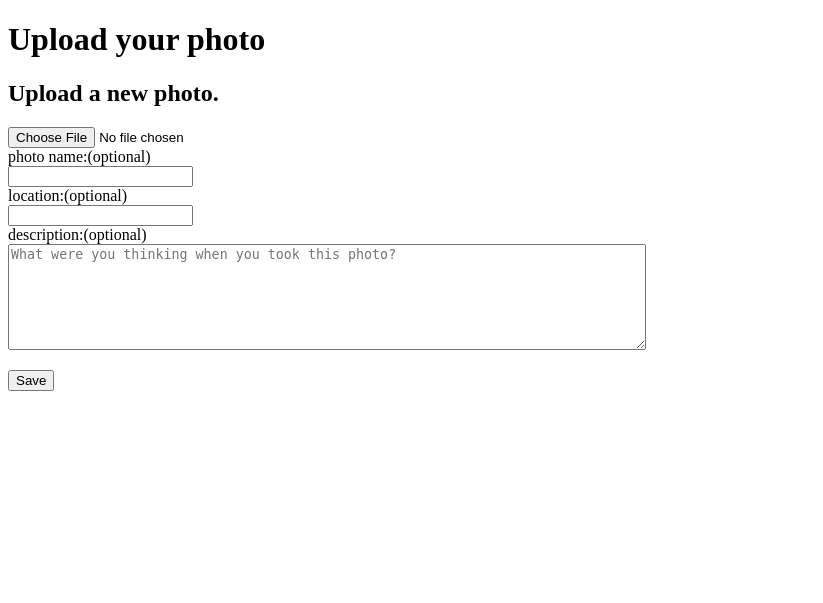
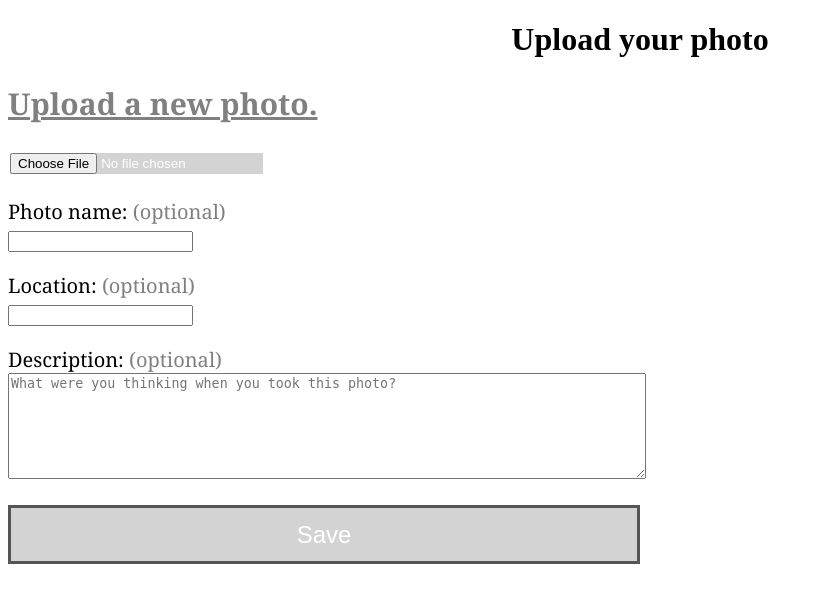
Before and after one commit to avispeng/A1_web_development, a Flask app: a page that uses app/templates/base.html in a window 1280 px wide. Shown: the top 603 px of the page, without its empty margins (0-823 px from the left). Run offline with Flask 2, Linux system fonts and the light colour scheme; the visitor is signed in with stand-in values (Sample User, id 1); some libraries are stand-ins or nearby versions.

Commit message:
update UI mainly

```diff
--- a/app/config.py
+++ b/app/config.py
@@ -1,4 +1,4 @@
 db_config = {'user': 'root',
-             'password': '',
+             'password': 'ece1779pass',
              'host': '127.0.0.1',
              'database': 'photo_browser'}
--- a/app/main.py
+++ b/app/main.py
@@ -191,6 +191,16 @@ def file_uploaded(username):
     allowed_ext = set(['jpg','jpeg','png','gif'])
     f = request.files['myFile']
     fn = f.filename
+    # handling filename length
+    if len(fn) > 30:
+        try:
+            rez = fn.split(".")
+            fn = rez[0][0:15] + "." + rez[1]
+            print("fn formatted is: " + fn)
+        except:
+            # invalid file input
+            return redirect(url_for('home_page', username=session['username']))
+
     img_name = request.form.get('img_name',"")
     if img_name == "":
         img_name = fn
--- /dev/null
+++ b/app/static/css/styles.css
@@ -0,0 +1,25 @@
+body.frontcover {
+    /* note url always with respect to itself*/
+    background-image: url({{ url_for('static', filename='images/background.jpg')}});
+    background-size: cover;
+    background-repeat: no-repeat;        /*repeat-x, repeat-y*/
+}
+
+h1.front{
+    color: grey;
+}
+
+h2.grey{
+    text-decoration: underline;
+    font-size: 30px;
+    color: grey;
+    font-weight: bold;
+    font-family: Georgia, "Times New Roman", Times, serif;
+}
+
+/*displaying p format*/
+p.display{
+    font-family: Georgia, "Times New Roman", Times, serif;
+    font-size: 20px;
+
+}
--- a/app/templates/base.html
+++ b/app/templates/base.html
@@ -1,6 +1,9 @@
 <!DOCTYPE html>
 <html lang="en">
 <head>
+     <link rel="stylesheet" type="text/css" href={{url_for('static',
+                filename="css/styles.css")}}>
+    {% block head %}
     <style>
         li.photo_list {
             display: inline-block;
@@ -12,10 +15,14 @@
     </style>
     <meta charset="UTF-8">
     <title>{{title}}</title>
+     {% endblock %}
 </head>
+
 <body>
-    <h1>{{title}}</h1>
+<h1 align="center">{{title}} {% block image %} {% endblock %} </h1>
     {% block content %}
     {% endblock %}
 </body>
+
+
 </html>
--- a/app/templates/file_upload.html
+++ b/app/templates/file_upload.html
@@ -1,17 +1,50 @@
 {% extends "base.html" %}
+{% block head %}
+{{ super() }}
+<style>
+input[type=submit].save {
+    font-size: 24px;
+    box-sizing: border-box;
+    width: 50%;
+    padding: 1%;
+    background: lightgrey;
+    border: 3px solid #555;
+    color: #fff;
+    }
+input[type=submit].save:hover{
+    background: lightblue;
+}
+
+input[type=file]{
+    background-color: lightgrey;
+    border: none;
+    color: white;
+    text-decoration: none;
+    margin: 4px 2px;
+    cursor: pointer;
+}
+input[type=file]:hover{
+    background: lightblue;
+}
+</style>
+{% endblock %}
 {% block content %}
-    <h2>Upload a new photo.</h2>
+    <h2 class="grey">Upload a new photo.</h2>
+
     <form action="{{url_for('file_uploaded', username=username)}}" method="post" enctype="multipart/form-data">
         <input type="file" name="myFile" value="Browse" required><br>
-        photo name:(optional)<br>
-        <input type="text" name="img_name"><br>
-        location:(optional)<br>
-        <input type="text" name="location"><br>
-        description:(optional)<br>
+
+        <p class="display">Photo name: <span style="color:grey">(optional)</span><br>
+            <input type="text" name="img_name"><br></p>
+
+        <p class="display">Location: <span style="color:grey">(optional)</span><br>
+        <input type="text" name="location"><br></p>
+
+        <p class="display">Description: <span style="color:grey">(optional)</span><br>
         <textarea name="description" style="width: 50%; height: 100px;"
-                  placeholder="What were you thinking when you took this photo?"></textarea>
+                  placeholder="What were you thinking when you took this photo?"></textarea></p>
         <p>{{error_message if error_message != None}}</p>
-        <input type="submit" value="Save">
+        <input type="submit" value="Save" class="save">
     </form>
 
 
--- a/run.py
+++ b/run.py
@@ -1,4 +1,5 @@
 #!venv/bin/python
 from app import webapp
-webapp.run(host='0.0.0.0',debug=True)
+# run local ONLY to avoid potential incoming traffic on my own machine
+webapp.run(host='localhost',port=5000, debug=True)
 #webapp.run(host='0.0.0.0')
```
Also changed, not shown: app/templates/for_test.html (+49 -7 lines), app/templates/home.html (+25 -4 lines), app/templates/image_display.html (+29 -11 lines), app/templates/main.html (+19 -4 lines), boto.py (added, +12 -0 lines), app/static/images/background.jpg (added), app/static/images/flask_logo.png (added), app/static/images/logo.png (added), 1 other file.
